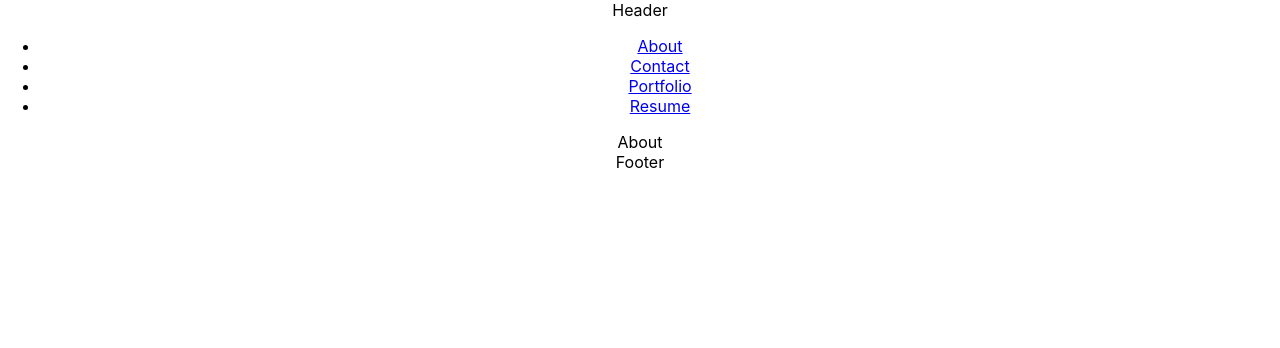
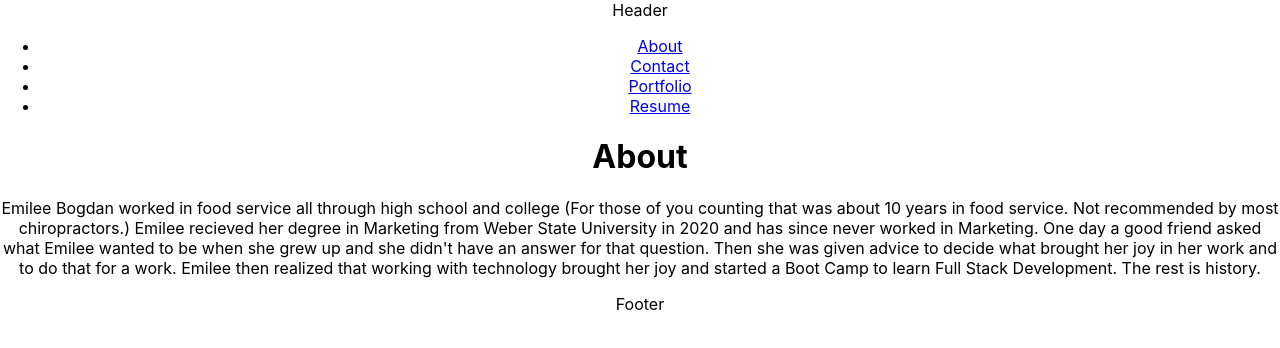
Before and after one commit to emileebogdan/emileebogdan-reactportfolio, a React (Create React App) app in the folder portfolio/: page / in a window 1280 px wide. Shown: the top 348 px of the page. Built offline with nearby package versions, Linux system fonts and the light colour scheme.

Commit message:
about content added

```diff
--- a/portfolio/src/pages/About.js
+++ b/portfolio/src/pages/About.js
@@ -3,8 +3,11 @@ import React from 'react';
 export default function About() {
   return (
     <div className="container">
-        About
-        {/* add photo and short bio */}
+        <h1>About</h1>
+        {/* <img src="../images/emilee.jpeg" alt="picutre of emilee"></img> */}
+        <p>
+        Emilee Bogdan worked in food service all through high school and college (For those of you counting that was about 10 years in food service. Not recommended by most chiropractors.) Emilee recieved her degree in Marketing from Weber State University in 2020 and has since never worked in Marketing. One day a good friend asked what Emilee wanted to be when she grew up and she didn't have an answer for that question. Then she was given advice to decide what brought her joy in her work and to do that for a work. Emilee then realized that working with technology brought her joy and started a Boot Camp to learn Full Stack Development. The rest is history.
+        </p>
     </div>
   );
 }
```
